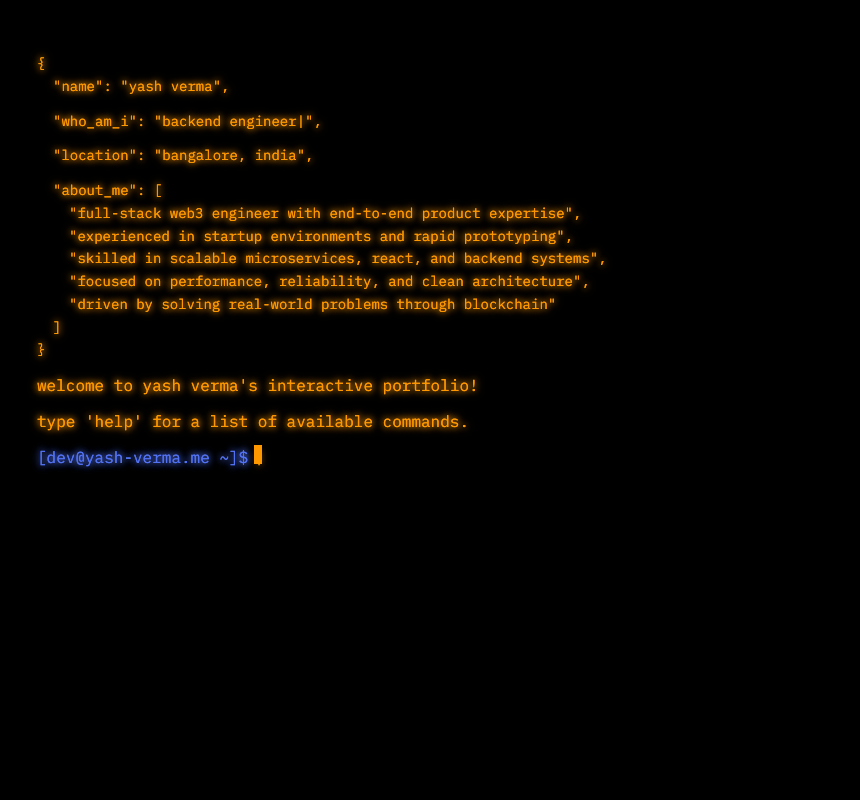
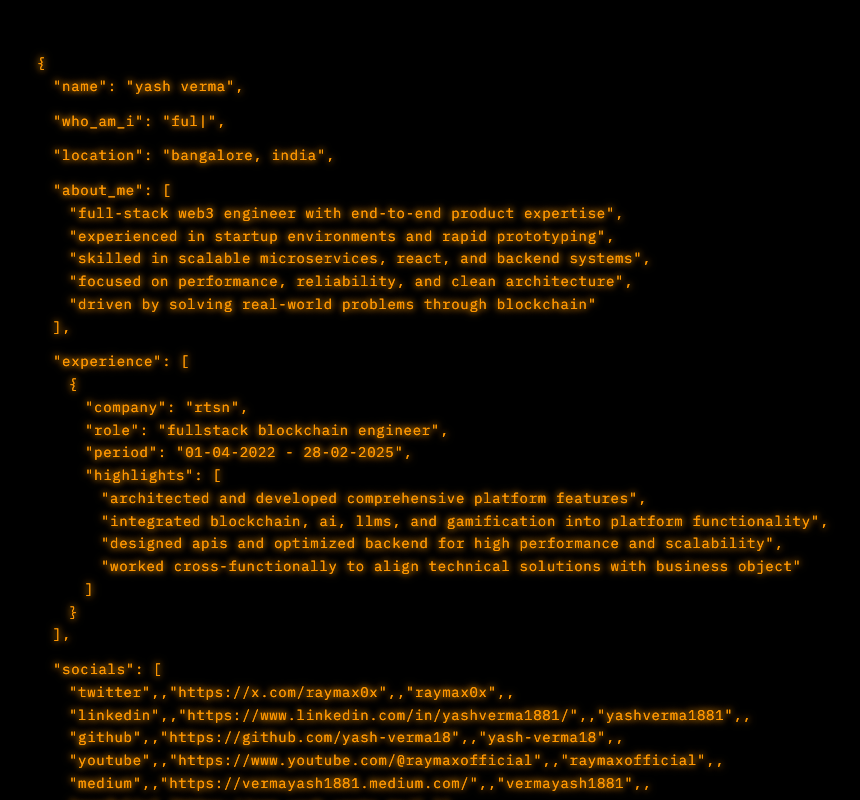
Before and after one commit to Yash-verma18/nextjs-cli-portfolio, a Next.js app: page / in a window 1280 px wide. Shown: the whole page, without its empty margins (75-935 px from the left). Built offline with nearby package versions, Linux system fonts and the light colour scheme.

Commit message:
feat : socials and experience

```diff
--- a/src/app/globals.css
+++ b/src/app/globals.css
@@ -28,16 +28,22 @@ body {
 .text-glow {
   color: #FF9800; /* Or use theme('colors.glow-amber') if you prefer Tailwind's color system */
   text-shadow: 0 0 0 #FF9800, 0 0 6px #FF9800, 0 0 10px #FF9800; /* Enhanced glow */
+  font-weight: 400;
+  letter-spacing: 0.05em;
 }
 
 .text-glow-amber {
   color: #5272F2; /* Or use theme('colors.glow-amber') if you prefer Tailwind's color system */
   text-shadow: 0 0 0 #5272F2, 0 0 6px #5272F2, 0 0 10px #5272F2; /* Enhanced glow */
+  font-weight: 400;
+  letter-spacing: 0.05em;
 }
 
 .text-glow-pink {
   color: #E90074; /* Or use theme('colors.glow-amber') if you prefer Tailwind's color system */
   text-shadow: 0 0 0 #E90074, 0 0 6px #E90074, 0 0 10px #E90074; /* Enhanced glow */
+  font-weight: 400;
+  letter-spacing: 0.05em;
 }
 
 /* Animation for CRT startup effect */
--- a/src/components/ResumeDisplay.tsx
+++ b/src/components/ResumeDisplay.tsx
@@ -1,6 +1,7 @@
 // src/components/ResumeDisplay.tsx
 import React from 'react';
 import TypingAnimation from './TypingAnimation';
+import type { ExperienceItem, SocialLink } from '@/portfolioData';
 
 interface ResumeDisplayProps {
   data: {
@@ -8,6 +9,8 @@ interface ResumeDisplayProps {
     who_am_i: string[];
     location: string;
     summary: string[];
+    experience: ExperienceItem[];
+    social: SocialLink[];
   };
 }
 
@@ -65,8 +68,76 @@ const ResumeDisplay: React.FC<ResumeDisplayProps> = ({ data }) => {
               ))}
             </div>
             <SyntaxChar>]</SyntaxChar>
+            <SyntaxChar>,</SyntaxChar>
           </div>
+
         )}
+
+        <div>
+          <JsonKey>experience</JsonKey>
+          <SyntaxChar>: [</SyntaxChar>
+          <div className="pl-4">
+            {data.experience.map((exp, expIndex) => (
+              <div key={expIndex}>
+                <SyntaxChar>{'{'}</SyntaxChar>
+                <div className="pl-4">
+                  <div>
+                    <JsonKey>company</JsonKey><SyntaxChar>: </SyntaxChar>
+                    <JsonStringValue isLast={false}>{exp.value}</JsonStringValue>
+                  </div>
+                  <div>
+                    <JsonKey>role</JsonKey><SyntaxChar>: </SyntaxChar>
+                    <JsonStringValue isLast={false}>{exp.key}</JsonStringValue>
+                  </div>
+                  {exp.startDate && (
+                    <div>
+                      <JsonKey>period</JsonKey><SyntaxChar>: </SyntaxChar>
+                      <JsonStringValue isLast={false}>{`${exp.startDate}${exp.endDate ? ' - ' + exp.endDate : ''}`}</JsonStringValue>
+                    </div>
+                  )}
+
+                  {exp.highlights && exp.highlights.length > 0 && (
+                    <div>
+                      <JsonKey>highlights</JsonKey><SyntaxChar>: [</SyntaxChar>
+                      <div className="pl-4">
+                        {exp.highlights.map((highlight, hlIndex) => (
+                          <div key={hlIndex}>
+                            <JsonStringValue isLast={hlIndex === exp.highlights!.length - 1}>{highlight}</JsonStringValue>
+                          </div>
+                        ))}
+                      </div>
+                      <SyntaxChar>]</SyntaxChar>
+                    </div>
+                  )}
+                </div>
+                <SyntaxChar>{'}'}</SyntaxChar>
+                {expIndex < data.experience.length - 1 && <SyntaxChar>,</SyntaxChar>}
+              </div>
+            ))}
+          </div>
+          <SyntaxChar>]</SyntaxChar>
+          <SyntaxChar>,</SyntaxChar>
+        </div>
+
+        {/* add socials */}
+        <div>
+          <JsonKey>socials</JsonKey><SyntaxChar>: [</SyntaxChar>
+          <div className="pl-4">
+            {data.social.map((social, index) => (
+              <div key={index}>
+                <JsonStringValue isLast={index === data.social.length - 1}>{social.value}</JsonStringValue>
+                <SyntaxChar>,</SyntaxChar>
+                <JsonStringValue isLast={index === data.social.length - 1}>{social.url}</JsonStringValue>
+                <SyntaxChar>,</SyntaxChar>
+                <JsonStringValue isLast={index === data.social.length - 1}>{social.username}</JsonStringValue>
+                {index < data.social.length - 1 && <SyntaxChar>,</SyntaxChar>}
+              </div>
+            ))}
+          </div>
+          <SyntaxChar>]</SyntaxChar>
+          <SyntaxChar>,</SyntaxChar>
+        </div>
+
       </div>
       <SyntaxChar>{'}'}</SyntaxChar>
     </div>
--- a/src/components/Terminal.tsx
+++ b/src/components/Terminal.tsx
@@ -8,6 +8,8 @@ interface HistoryItem {
   type: 'input' | 'output' | 'system' | 'error';
   content: React.ReactNode;
 }
+
+console.log("portfolioData",portfolioData)
 
 const Terminal: React.FC = () => {
   const [history, setHistory] = useState<HistoryItem[]>([]);
@@ -37,6 +39,8 @@ const Terminal: React.FC = () => {
             who_am_i: portfolioData.who_am_i,
             location: portfolioData.location,
             summary: portfolioData.summary,
+            experience: portfolioData.experience,
+            social: portfolioData.social,
           }}
         />
       ),
@@ -54,10 +58,7 @@ const Terminal: React.FC = () => {
     inputRef.current?.focus();
   }, [history]);
 
-  useEffect(() => {
-    console.log("inputRef",inputRef)
-    console.log("endOfHistoryRef",endOfHistoryRef)
-  }, [endOfHistoryRef]);
+
 
   const processCommand = useCallback((commandStr: string): void => {
     const [command, ...args] = commandStr.trim().split(' ');
@@ -143,7 +144,10 @@ const Terminal: React.FC = () => {
                 who_am_i: portfolioData.who_am_i,
                 location: portfolioData.location,
                 summary: portfolioData.summary,
+                experience: portfolioData.experience,
+                social: portfolioData.social,
                 }}
+
             />
             ),
             });
--- a/src/components/TypingAnimation.tsx
+++ b/src/components/TypingAnimation.tsx
@@ -20,7 +20,7 @@ const TypingAnimation: React.FC<TypingAnimationProps> = ({ sequences, className
     <TypeAnimation
       sequence={typeAnimationSequence}
       wrapper="span"
-      speed={50}
+      speed={10}
       className={className}
       repeat={Infinity}
       cursor={true}
```
